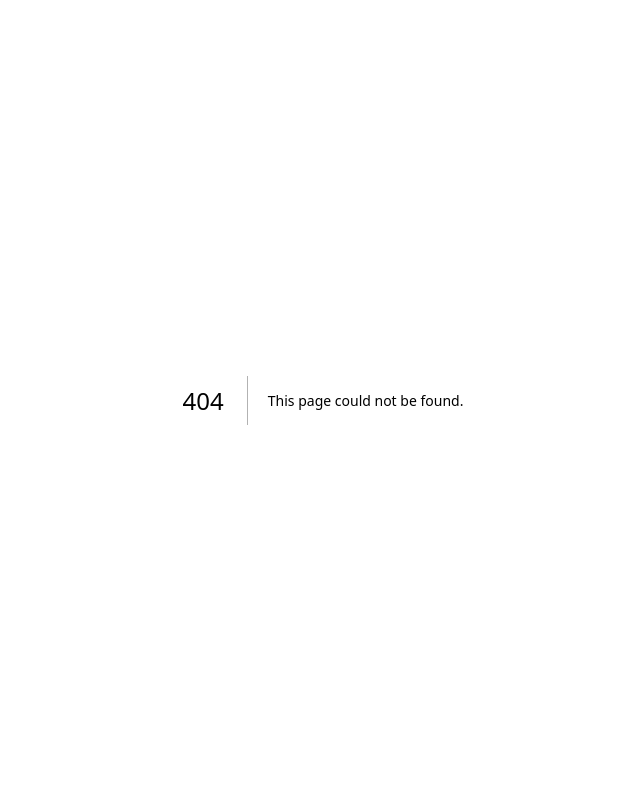
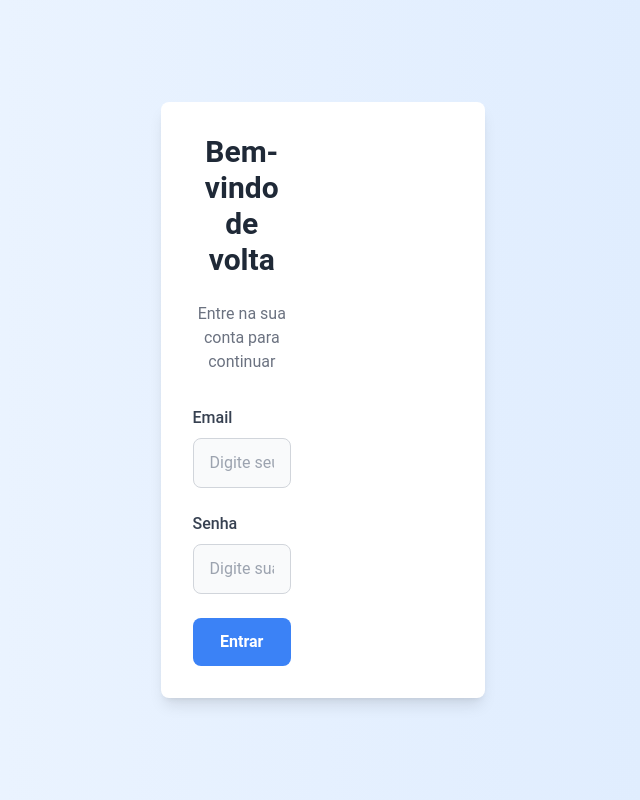
Before and after one commit to softexrecifepe/PI-MASCOTS-TURMA-07-EQUIPE-03, a Next.js app: page /Login in a window 1280 px wide. Before the commit this address had no page. Shown: the whole page, without its empty margins (317-957 px from the left). Built offline with nearby package versions, Linux system fonts and the light colour scheme.

Commit message:
feat: implementa Tela de Login

```diff
--- /dev/null
+++ b/src/app/Login/page.tsx
@@ -0,0 +1,72 @@
+// app/login/page.tsx
+"use client";
+
+import React, { useState } from 'react';
+
+const Login: React.FC = () => {
+  const [email, setEmail] = useState<string>('');
+  const [password, setPassword] = useState<string>('');
+  const [errorMessage, setErrorMessage] = useState<string>('');
+
+  const handleSubmit = (e: React.FormEvent) => {
+    e.preventDefault();
+    if (email === '' || password === '') {
+      setErrorMessage('Por favor, preencha todos os campos.');
+      return;
+    }
+    // Simula a autenticação
+    console.log('Formulário enviado', { email, password });
+    setErrorMessage('');
+    // Aqui você pode redirecionar para a página de gerenciamento após login bem-sucedido
+    window.location.href = '/management'; // Exemplo de redirecionamento
+  };
+
+  return (
+    <div className="flex items-center justify-center min-h-screen bg-gradient-to-r from-blue-50 to-blue-100">
+      <div className="bg-white shadow-lg rounded-lg flex overflow-hidden max-w-4xl">
+        <div className="w-full md:w-1/2 p-8">
+          <h2 className="text-3xl font-bold text-gray-800 mb-6 text-center">Bem-vindo de volta</h2>
+          <p className="text-gray-500 mb-8 text-center">Entre na sua conta para continuar</p>
+
+          <form onSubmit={handleSubmit} className="space-y-6">
+            <div>
+              <label htmlFor="email" className="block text-left font-medium text-gray-700">Email</label>
+              <input
+                type="email"
+                id="email"
+                value={email}
+                onChange={(e) => setEmail(e.target.value)}
+                placeholder="Digite seu email"
+                className="w-full mt-2 px-4 py-3 bg-gray-50 border border-gray-300 rounded-lg focus:ring-2 focus:ring-blue-500 focus:outline-none transition duration-300"
+              />
+            </div>
+            <div>
+              <label htmlFor="password" className="block text-left font-medium text-gray-700">Senha</label>
+              <input
+                type="password"
+                id="password"
+                value={password}
+                onChange={(e) => setPassword(e.target.value)}
+                placeholder="Digite sua senha"
+                className="w-full mt-2 px-4 py-3 bg-gray-50 border border-gray-300 rounded-lg focus:ring-2 focus:ring-blue-500 focus:outline-none transition duration-300"
+              />
+            </div>
+
+            {errorMessage && (
+              <p className="text-red-500 text-sm text-left">{errorMessage}</p>
+            )}
+
+            <button
+              type="submit"
+              className="w-full py-3 bg-blue-500 text-white font-semibold rounded-lg hover:bg-blue-600 focus:outline-none focus:ring-2 focus:ring-blue-500 transition duration-300"
+            >
+              Entrar
+            </button>
+          </form>
+        </div>
+      </div>
+    </div>
+  );
+};
+
+export default Login;
--- a/src/app/management/hospitalizationsList/hospitalList.tsx
+++ b/src/app/management/hospitalizationsList/hospitalList.tsx
@@ -14,6 +14,7 @@ const HospitalizationList = () => {
 
   return (
     <div className="flex flex-col items-center min-h-screen bg-gray-100 p-4">
+
       <h1 className="text-2xl font-bold mb-4">Lista de Internações</h1>
       {hospitalizations.length === 0 ? (
         <p className="text-gray-500">Nenhuma internação registrada.</p>
```
